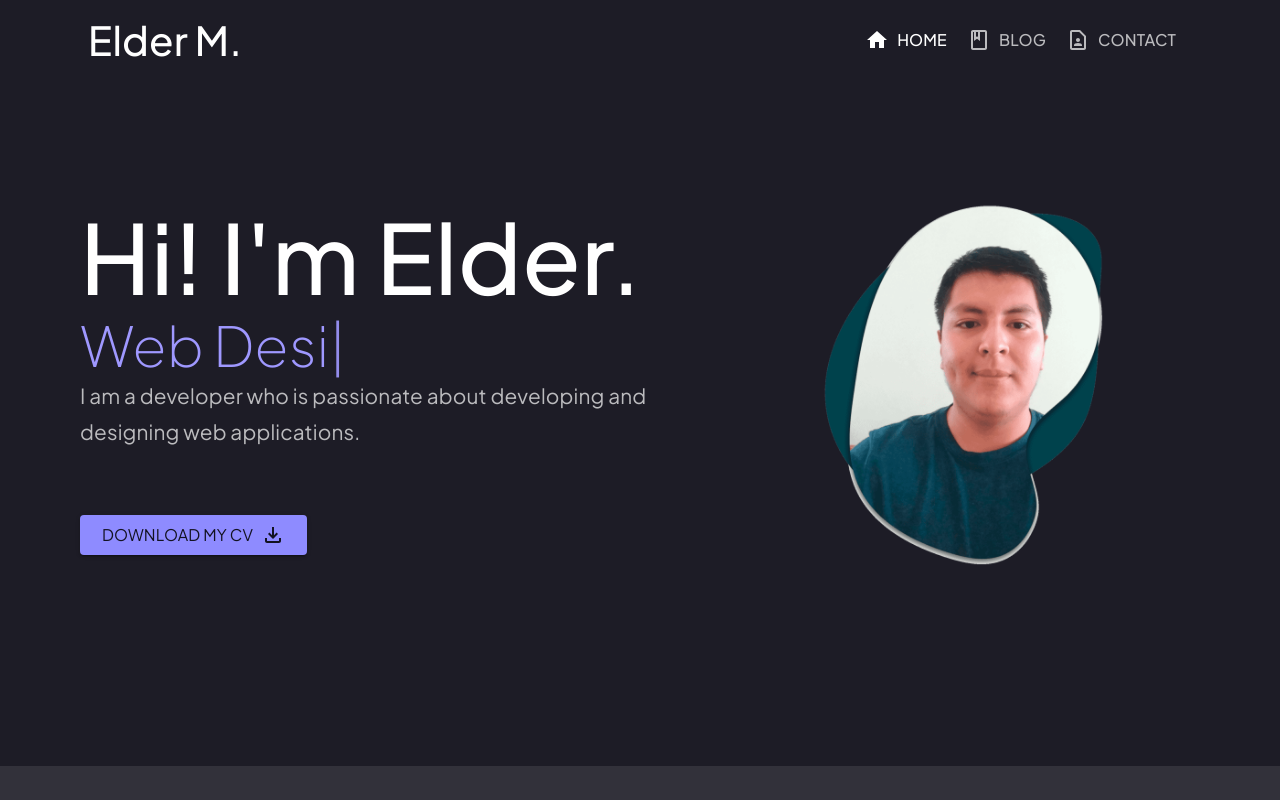
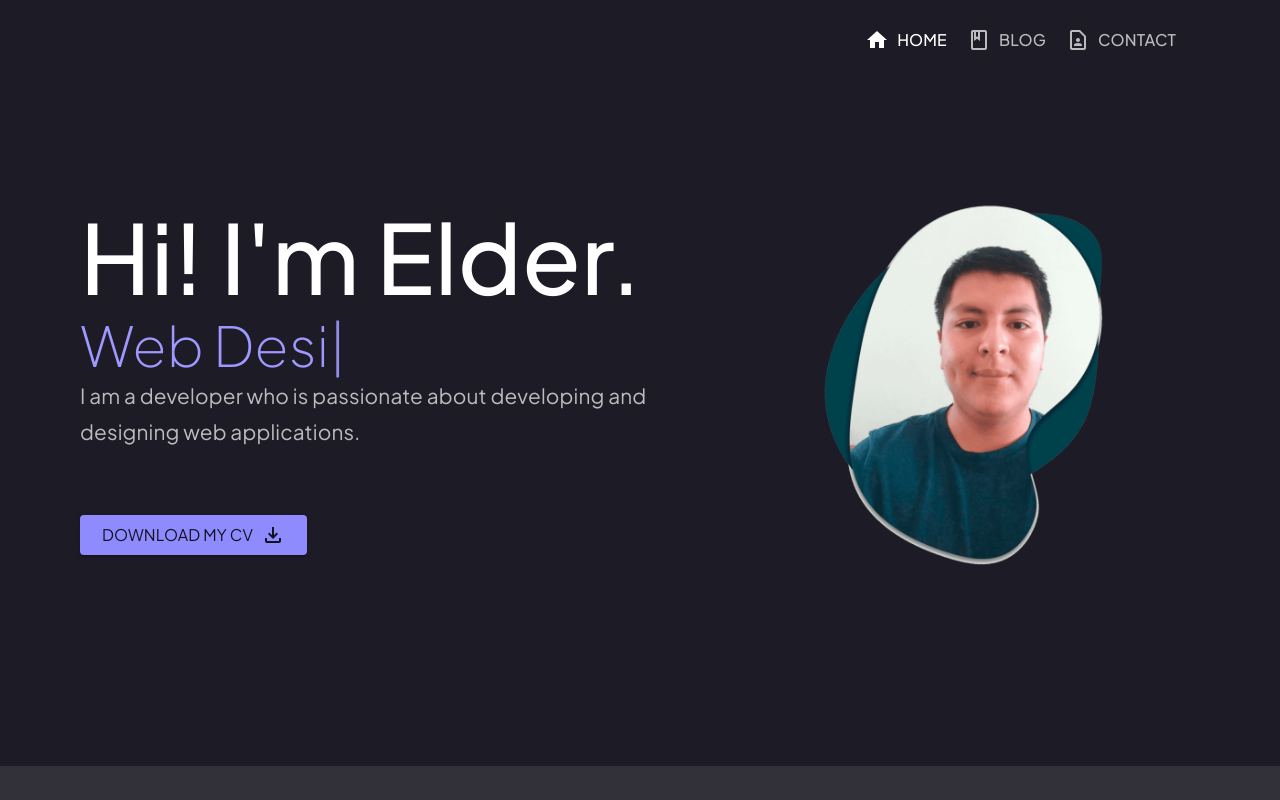
Before and after one commit to Elder-Meyer/personal-portfolio, a React (Vite) app: page /home in a window 1280 px wide. Shown: the top 800 px of the page. Built offline with nearby package versions, Linux system fonts and the light colour scheme.

Commit message:
1.7.0 Update Navbar Structure & Color

```diff
--- a/src/components/layout/navbar/DrawerAppBar.jsx
+++ b/src/components/layout/navbar/DrawerAppBar.jsx
@@ -78,26 +78,26 @@ function DrawerAppBar(props) {
           <ElevationScroll {...props}>
             <AppBar color='primary' /*enableColorOnDark*/ sx={navBackgroundStyle} id="header-principal">
               <Container maxWidth="lg">
-                <Toolbar sx={{justifyContent: "space-between"}}>
+                <Toolbar sx={{justifyContent: "space-between" }}>
                   <Typography
                     variant="h6"
                     component={Link}
                     to="/"
                     color="text.primary"
-                    sx={{  display: { xs: 'flex', sm: 'flex' }, fontSize: '2.5rem', textDecoration: "none" }}
+                    sx={{  display: 'flex', fontSize: '2.5rem', textDecoration: "none" }}
                   >
-                    Elder M.
+                    <Box sx={{display: isHome ? {xs :'none', md: 'none'} : 'flex' }}>Elder M.</Box>
                   </Typography>
                   <IconButton
                       color="inherit"
                       aria-label="open drawer"
                       edge="start"
                       onClick={handleDrawerToggle}
-                      sx={{ display: { xs: "flex", sm: "flex", md: 'none' } }}
+                      sx={{ display: { xs: "flex", sm: "flex", md: 'none' }  }}
                       >
                     <MenuIcon />
                   </IconButton>
-                  <Box sx={{  display: { xs: 'none', sm: 'none', md: 'flex' } }}>
+                  <Box sx={{  display: { xs: 'none', sm: 'none', md: 'flex' }  }}>
                       {navItems.map((item) => (
                         <Button
                         startIcon={item.path === location.pathname ? item.iconSelected : item.icon }
--- a/src/components/layout/navbar/Elder.jsx
+++ b/src/components/layout/navbar/Elder.jsx
@@ -2,7 +2,9 @@ export function Elder(color){
     window.addEventListener("scroll", function(){
         const header = document.getElementById("header-principal");
         header.classList.toggle("abajo", this.window.scrollY>0);
-        header.style.transition = "all 0.3s ease-in-out";
+        header.style.transition = `
+            all 0.3s ease-in-out
+        `;
         document.head.appendChild(styleElement);
     });
 
@@ -10,6 +12,7 @@ export function Elder(color){
         header.abajo{
             background-color: ${color};
             padding: 0;
+            border-radius: 0 0 30px 30px;
         }
     `
 
```
